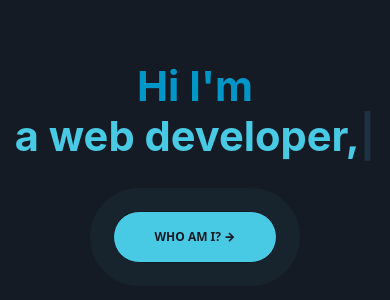
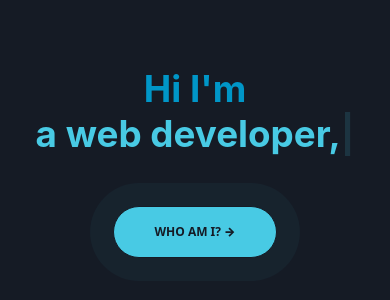
Before and after one commit to zakb27/home, a React (Create React App) app: page / in a window 390 px wide. Shown: the part 260-560 px from the top of the page. Built offline with nearby package versions, Linux system fonts and the light colour scheme.

Commit message:
Hot fix for mobile viewing

```diff
--- a/src/App.css
+++ b/src/App.css
@@ -149,7 +149,7 @@ a{
 
 @media (max-width: 400px){
   .typed{
-    font-size:1.3rem;
+    font-size:1.15rem;
   }
   .btn-77{
     padding:1rem 2.5rem;
```
Also changed, not shown: src/components/navbar.css (line endings or trailing spaces).
